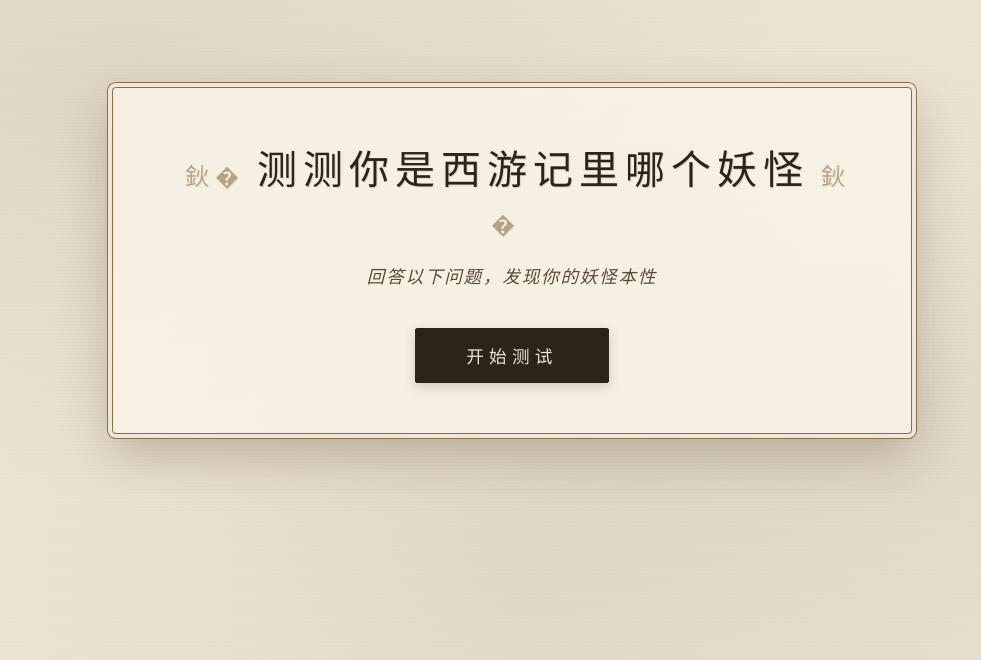
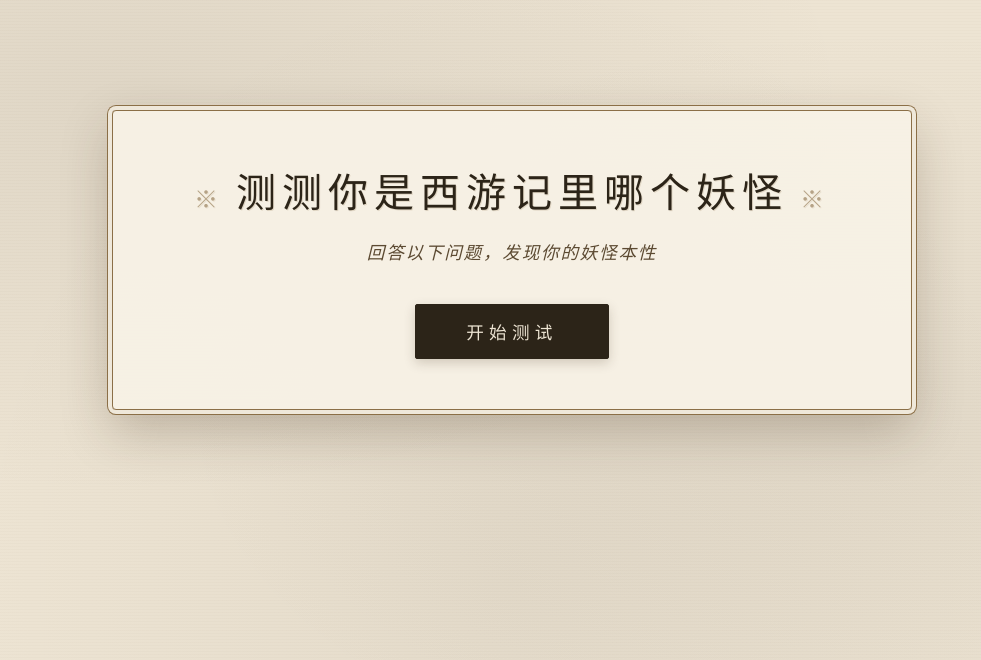
Before and after one commit to juliayu329-cyber/xiyouji-monster-test, a plain HTML site: page index.html in a window 1280 px wide. Shown: the part 140-800 px from the top of the page, without its empty margins (128-1109 px from the left). Drawn offline with Linux system fonts and the light colour scheme.

Commit message:
Update style.css

```diff
--- a/style.css
+++ b/style.css
@@ -1,3 +1,5 @@
+@charset "UTF-8";
+
 * {
     margin: 0;
     padding: 0;
@@ -5,7 +7,7 @@
 }
 
 body {
-    font-family: "Songti SC", "STSong", "SimSun", "瀹嬩綋", "PingFang SC", serif;
+    font-family: "Songti SC", "STSong", "SimSun", "宋体", "PingFang SC", serif;
     background-color: #ede4d3;
     background-image:
         radial-gradient(ellipse at 20% 30%, rgba(60, 50, 40, 0.08) 0%, transparent 50%),
@@ -71,7 +73,7 @@ h1 {
 }
 
 h1::before, h1::after {
-    content: '鈥�';
+    content: '※';
     color: #8b6f47;
     margin: 0 0.5em;
     font-size: 0.6em;
@@ -254,7 +256,7 @@ h1::before, h1::after {
 }
 
 #monster-name::before, #monster-name::after {
-    content: '路';
+    content: '·';
     color: #8b6f47;
     margin: 0 0.4em;
 }
```
